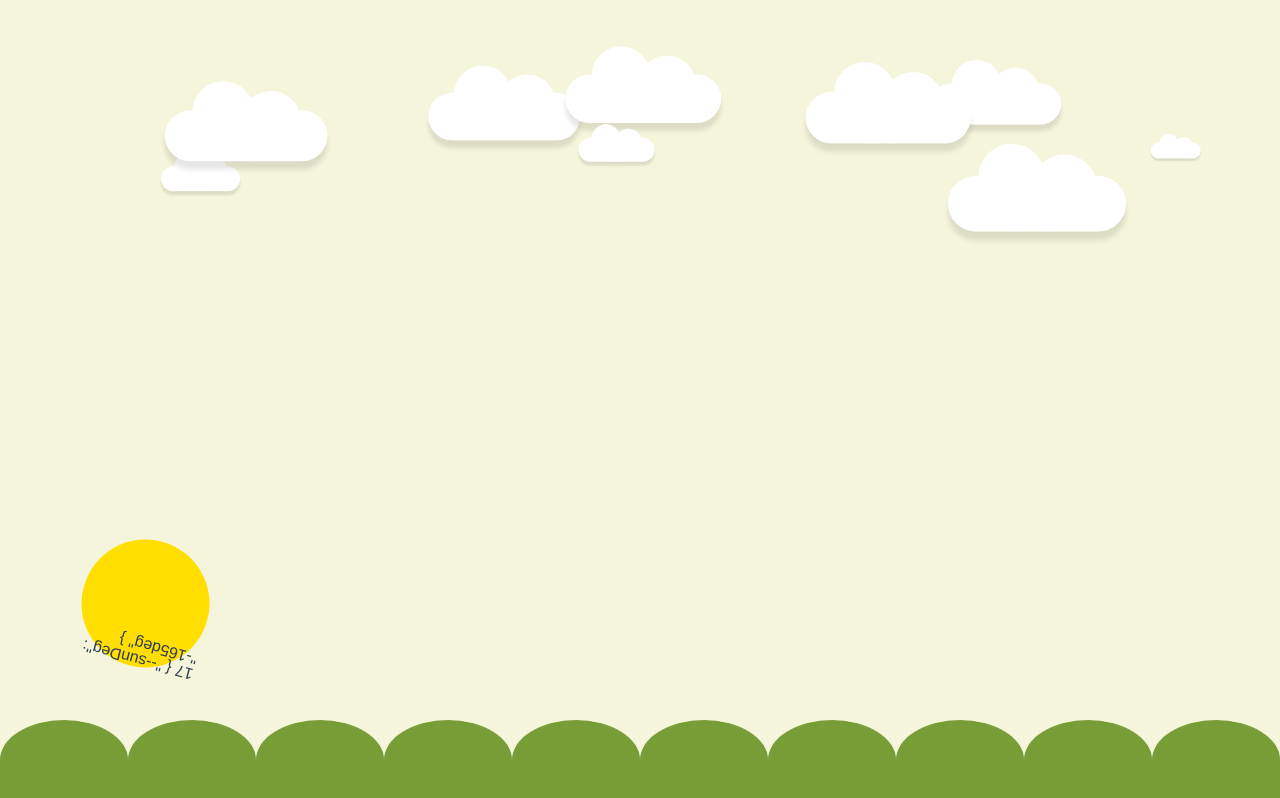
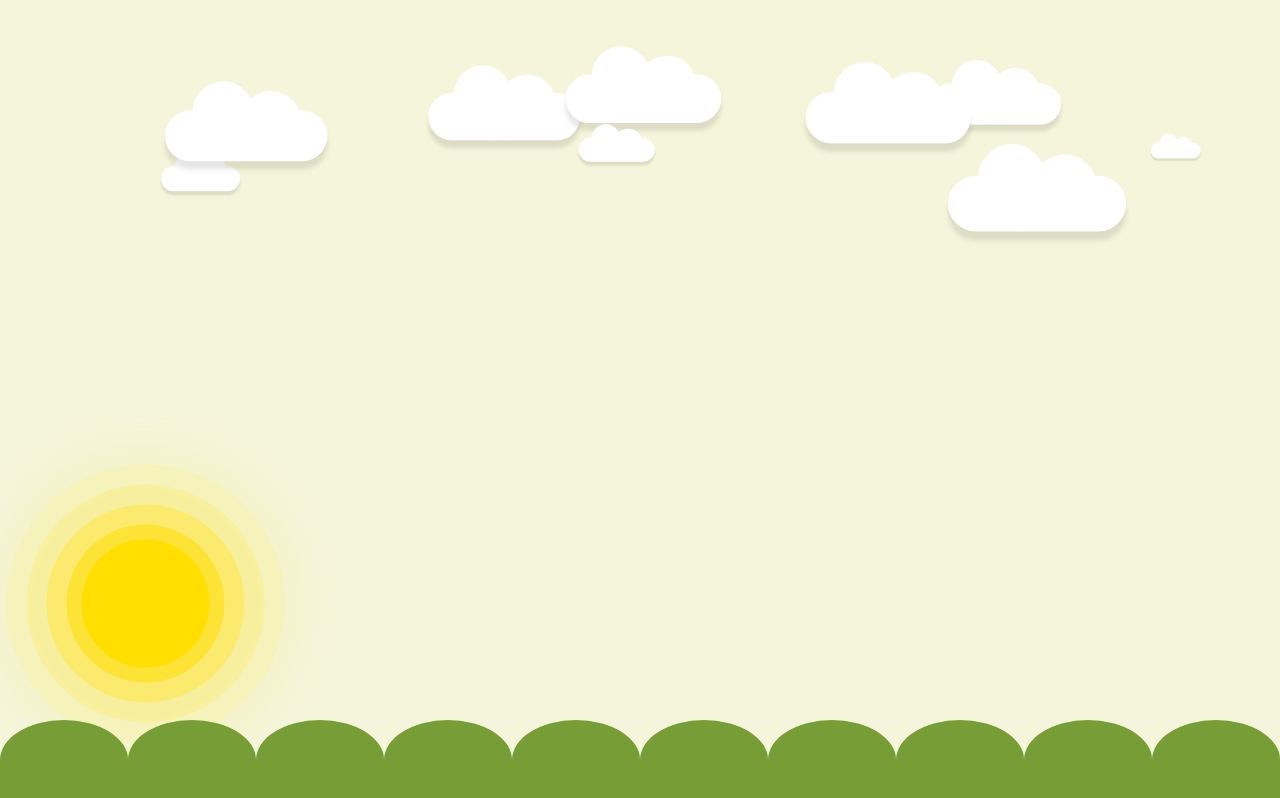
Before and after one commit to wlunareve/archive-wlunareve.github.io, a Vue app in the folder code/: page / in a window 1280 px wide. Built offline with nearby package versions, Linux system fonts and the light colour scheme.

Commit message:
fix: sun angle

```diff
--- a/code/src/components/weather/sun.vue
+++ b/code/src/components/weather/sun.vue
@@ -1,14 +1,11 @@
 <template>
-  <div id="sun" class="sun__wrapper" :style="css_props">
-    <div class='sun'>
-      {{ now }}
-      {{ css_props }}
-    </div>
+  <div id="sun" class="sun__wrapper" :style="cssProps">
+    <div class='sun' />
   </div>
 </template>
 
 <script setup>
-import { defineProps, reactive } from "vue";
+import { defineProps, ref, computed, reactive } from "vue";
   // 太陽出現12小時 共180度
   // 1小時轉 15 度
 
@@ -17,11 +14,18 @@ import { defineProps, reactive } from "vue";
 
   });
 
-  const now = new Date().getHours()
-  const css_props = {
-    '--sunDeg': `${(((now-6) * -15))}deg`
-  }
+  const hour = ref(new Date().getHours());
+  const now = computed(() => hour.value % 12)
+  const angle = computed(() => {
+    if (now.value >= 6) return (now.value - 6) * -15
+    return now.value * -15 - 90
+  })
 
+  const cssProps = computed(() => {
+    return {
+      '--sunDeg': `${angle.value}deg`
+    }
+  })
 </script>
 
 
@@ -45,17 +49,17 @@ import { defineProps, reactive } from "vue";
     height: 8rem;
     background-color: #FFDE00;
     border-radius: 50%;
-    // box-shadow:
-    //   0 0 0 20px #FFDE0080,
-    //   0 0 0 40px #FFDE0040,
-    //   0 0 0 60px #FFDE0020,
-    //   0 0 0 80px #FFDE0010,
-    //   0 0 0 100px #FFDE0000,
-    //   0 0 40px 100px #FFDE0010;
+    box-shadow:
+      0 0 0 20px #FFDE0080,
+      0 0 0 40px #FFDE0040,
+      0 0 0 60px #FFDE0020,
+      0 0 0 80px #FFDE0010,
+      0 0 0 100px #FFDE0000,
+      0 0 40px 100px #FFDE0010;
     transform: translate(50%, 0);
-    // animation:
-    //   sunrise 2s infinite linear forwards,
-    //   rays 2s 2s infinite linear;
+    animation:
+      sunrise 2s infinite linear forwards,
+      rays 2s 2s infinite linear;
   }
 
   @keyframes sunrise {
```
